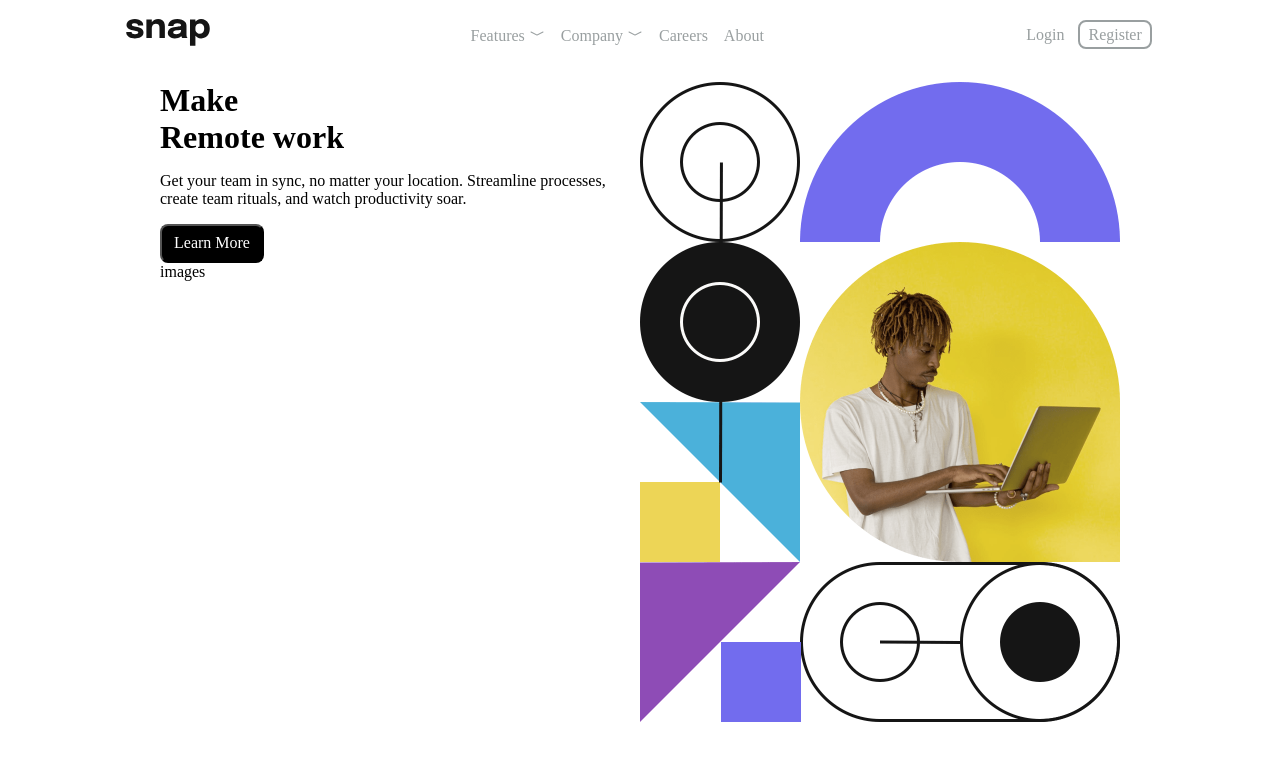
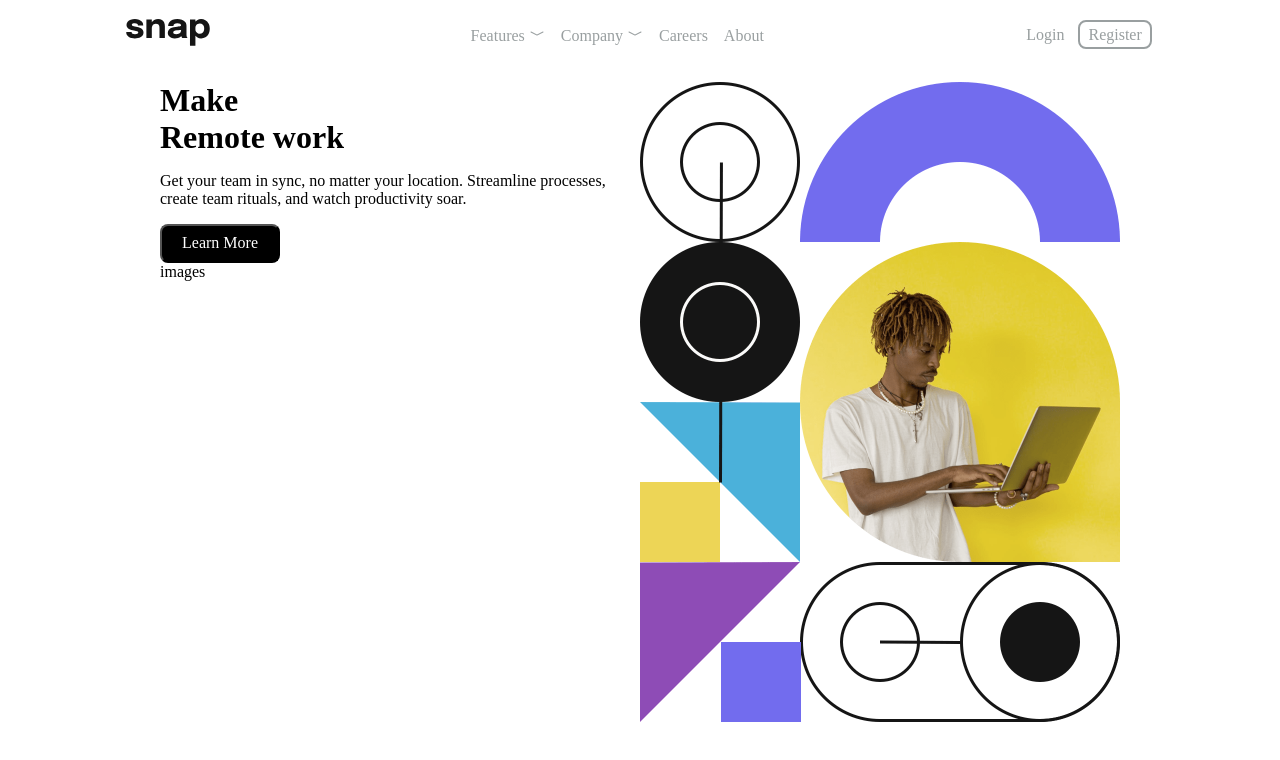
Before and after one commit to cdguedez/section-with-drpdown-navigation, a React (Create React App) app: page / in a window 1280 px wide. Shown: the top 760 px of the page. Built offline with nearby package versions, Linux system fonts and the light colour scheme.

Commit message:
[REFACTOR] refactor props in button component

```diff
--- a/src/components/Button.jsx
+++ b/src/components/Button.jsx
@@ -1,9 +1,9 @@
 import React from 'react'
 import styled from 'styled-components'
 
-const Button = ({ text, color }) => {
+const Button = ({ text, width = '120px' }) => {
   return (
-    <Btn>{text}</Btn>
+    <Btn style={{width}}>{text}</Btn>
   )
 }
 
@@ -14,4 +14,9 @@ const Btn = styled.button`
   color: #fff;
   padding: 8px 12px;
   border-radius: 8px;
+  :hover {
+    background-color: #fff;
+    color: #000;
+    cursor: pointer;
+  }
 `
```
